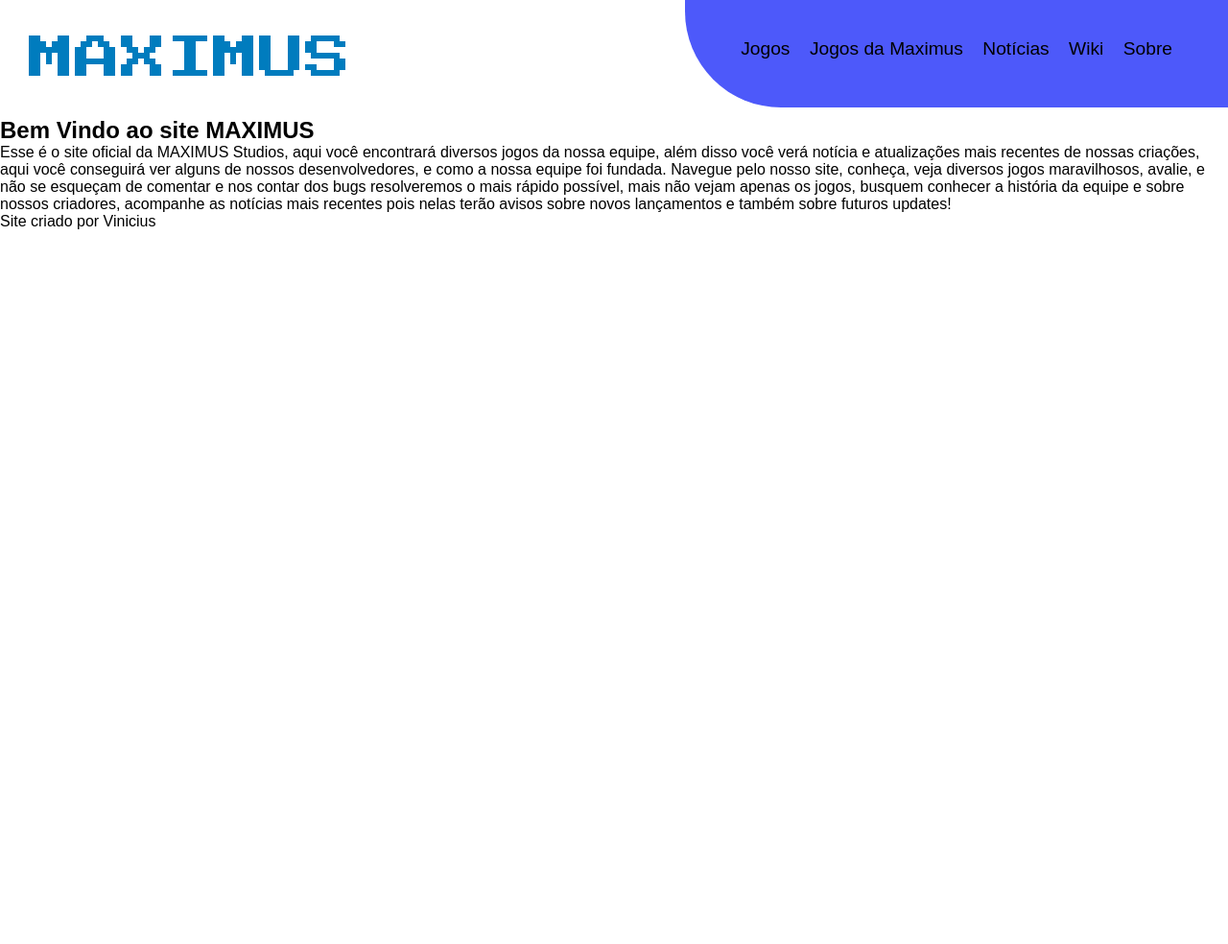
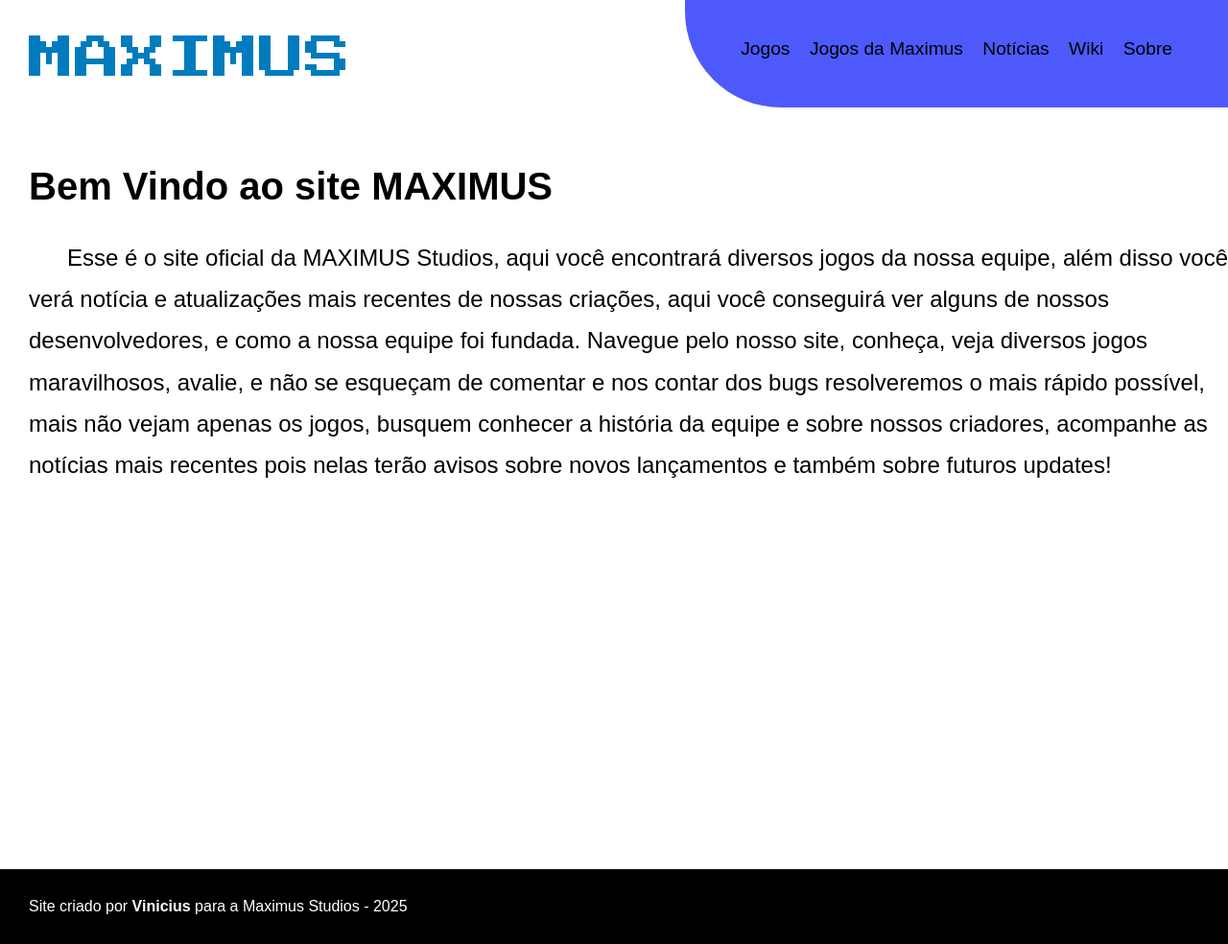
Before and after one commit to viniciussantos03/projeto-maximus, a plain HTML site: page index.html in a window 1280 px wide. Shown: the whole page at 96% size. Before the commit the page ends 800 px from the top, so only its background shows below. Drawn offline with Linux system fonts and the light colour scheme.

Commit message:
atualizei o site maximus

```diff
--- a/index.html
+++ b/index.html
@@ -9,14 +9,14 @@
 </head>
 <body>
     <header class="navbr">
-        <h1>MAXIMUS</h1>
+        <h1>Maximus</h1>
         <nav>
         <a href="#">Jogos</a>
         <a href="#">Jogos da Maximus</a>
         <a href="#">Notícias</a>
         <a href="#">Wiki</a>
         <a href="#">Sobre</a>
-    </nav>
+        </nav>
     </header>
     <main>
         <article>
@@ -25,7 +25,7 @@
         </article>
     </main>
     <footer>
-        <p>Site criado por Vinicius</p>
+        <p>Site criado por <a href="https://github.com/viniciussantos03" target="_blank" rel="external">Vinicius</a> para a Maximus Studios - 2025</p>
     </footer>
 </body>
 </html>
--- a/style.css
+++ b/style.css
@@ -8,6 +8,10 @@
 * {
     margin: 0;
     padding: 0;
+}
+
+html, body {
+    min-height: 100vh;
 }
 
 :root {
@@ -37,6 +41,7 @@ header h1 {
     font-weight: normal;
     font-size: 3em;
     padding: 10px;
+    text-transform: uppercase;
 }
 
 nav {
@@ -60,3 +65,37 @@ nav a:hover {
     padding: 2px 5px;
     border-radius: 3px;
 }
+
+main {
+    padding-left: 30px;
+    padding-bottom: 50vh;
+}
+
+main h1 {
+    padding-top: 50px;
+    font-size: 2.5em;
+}
+
+main p {
+    padding-top: 30px;
+    text-indent: 40px;
+    line-height: 1.8em;
+    font-size: 1.5em;
+}
+
+footer {
+    background-color: black;
+    color: white;
+    padding: 30px;
+    text-align: left;
+}
+
+footer a {
+    color: white;
+    text-decoration: none;
+    font-weight: bolder;
+}
+
+footer a:hover {
+    text-decoration: underline;
+}
```
